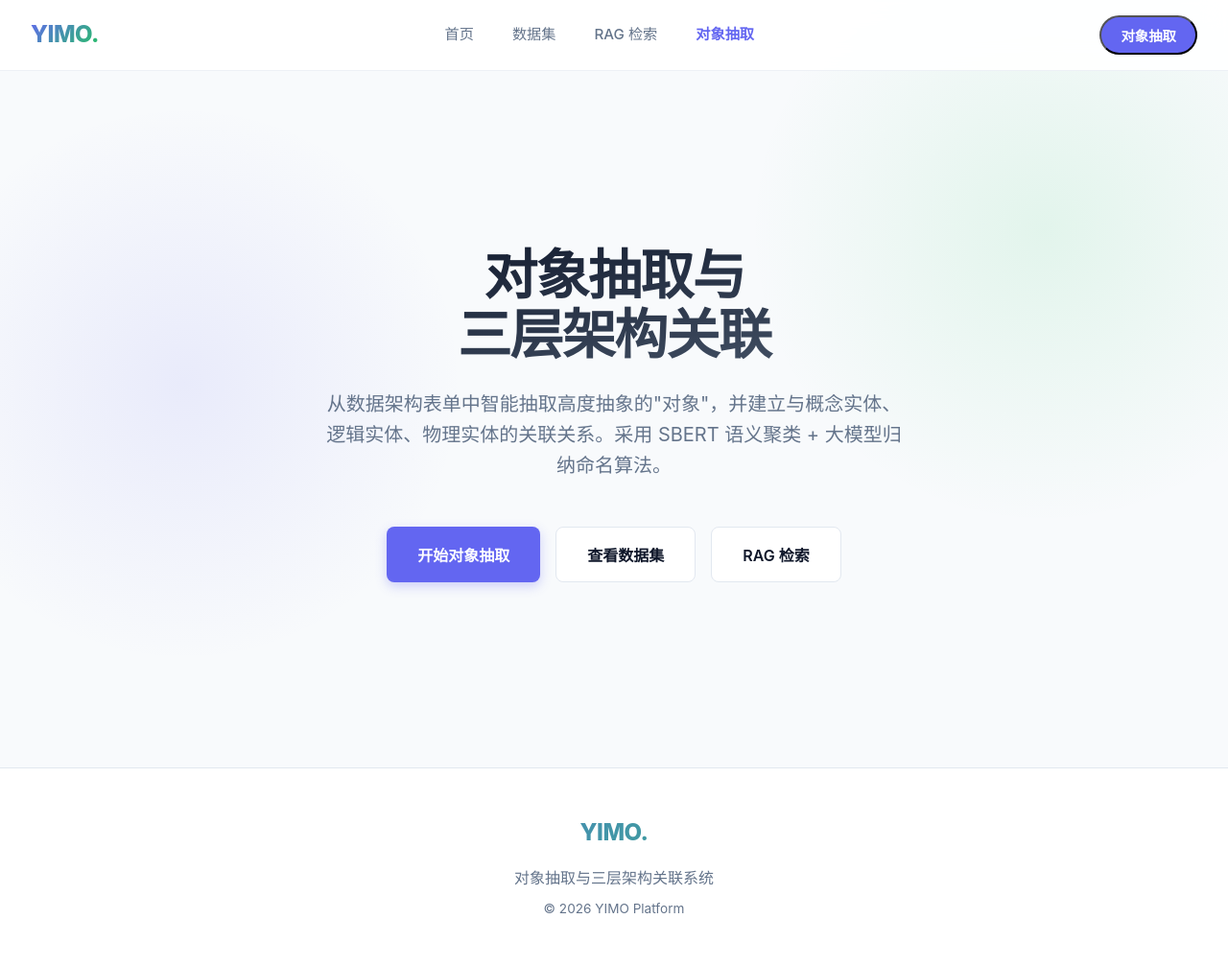
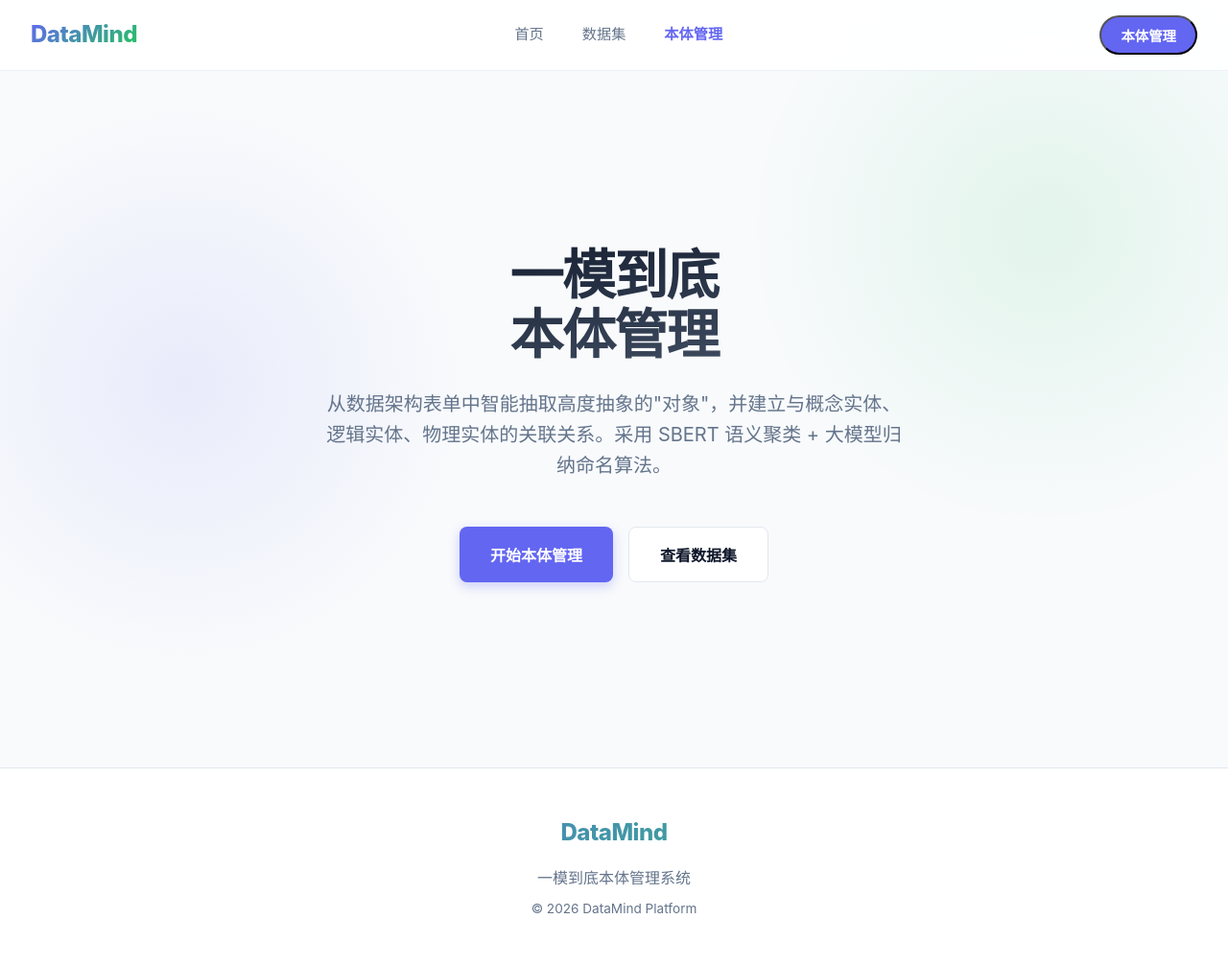
Before and after one commit to qqyjx/YIMO, a Flask app: page / in a window 1280 px wide. Shown: the whole page at 96% size. Run offline with Flask 3, Linux system fonts and the light colour scheme; data that the repository does not hold is empty.

Commit message:
feat: 前端重构 - DataMind品牌、域选择、去RAG
- Logo 改为 DataMind
- 标题改为 '一模到底本体管理'
- 移除 RAG 检索功能
- 添加数据域多选功能（输配电/计划财务）
- 添加 /api/domains 端点获取可用域列表
- run-extraction API 支持 domains 参数
- 保持 10.0.html 界面风格

Co-Authored-By: Claude Opus 4.5 <noreply@anthropic.com>

```diff
--- a/webapp/app.py
+++ b/webapp/app.py
@@ -191,6 +191,29 @@ def home():
 def health():
     return jsonify({"status": "ok", "faiss": bool(faiss is not None)})
 
+
+@app.route('/api/domains')
+def api_domains():
+    """获取可用的数据域列表"""
+    from pathlib import Path
+    data_dir = Path(__file__).parent.parent / "DATA"
+    domain_names = {
+        "shupeidian": "输配电",
+        "jicai": "计划财务",
+        "yingxiao": "营销",
+        "caiwu": "财务",
+        "renliziyuan": "人力资源",
+    }
+    domains = []
+    if data_dir.exists():
+        for d in sorted(data_dir.iterdir()):
+            if d.is_dir() and not d.name.startswith('.'):
+                domains.append({
+                    "code": d.name,
+                    "name": domain_names.get(d.name, d.name)
+                })
+    return jsonify(domains)
+
 @app.route('/extraction')
 def extraction_page():
     """对象抽取与三层架构关联页面"""
--- a/webapp/templates/10.0.html
+++ b/webapp/templates/10.0.html
@@ -3,7 +3,7 @@
 <head>
     <meta charset="UTF-8">
     <meta name="viewport" content="width=device-width, initial-scale=1.0">
-    <title>YIMO | 对象抽取与三层架构关联</title>
+    <title>DataMind | 一模到底本体管理</title>
     <style>
         /* --- Global Variables & Reset --- */
         :root {
@@ -415,35 +415,33 @@
     <!-- Navigation -->
     <header>
         <nav>
-            <div class="logo">YIMO.</div>
+            <div class="logo">DataMind</div>
             <div class="nav-links">
                 <a href="#" onclick="window.scrollTo(0,0)">首页</a>
                 <a href="#" onclick="openModal('modal-datasets')">数据集</a>
-                <a href="#" onclick="openModal('modal-rag')">RAG 检索</a>
-                <a href="#" onclick="openModal('modal-extraction')" style="color:var(--primary); font-weight:600;">对象抽取</a>
+                <a href="#" onclick="openModal('modal-extraction')" style="color:var(--primary); font-weight:600;">本体管理</a>
             </div>
-            <button class="btn-nav" onclick="openModal('modal-extraction')">对象抽取</button>
+            <button class="btn-nav" onclick="openModal('modal-extraction')">本体管理</button>
         </nav>
     </header>
 
     <!-- Hero Section -->
     <section class="hero">
         <div class="hero-content">
-            <h1>对象抽取与<br>三层架构关联</h1>
+            <h1>一模到底<br>本体管理</h1>
             <p>从数据架构表单中智能抽取高度抽象的"对象"，并建立与概念实体、逻辑实体、物理实体的关联关系。采用 SBERT 语义聚类 + 大模型归纳命名算法。</p>
             <div class="hero-btns">
-                <button class="btn-hero btn-primary" onclick="openModal('modal-extraction')">开始对象抽取</button>
+                <button class="btn-hero btn-primary" onclick="openModal('modal-extraction')">开始本体管理</button>
                 <button class="btn-hero btn-secondary" onclick="openModal('modal-datasets')">查看数据集</button>
-                <button class="btn-hero btn-secondary" onclick="openModal('modal-rag')">RAG 检索</button>
             </div>
         </div>
     </section>
 
     <!-- Footer -->
     <footer>
-        <div class="logo" style="margin-bottom: 1rem;">YIMO.</div>
-        <p style="color:var(--text-muted);">对象抽取与三层架构关联系统</p>
-        <p style="margin-top:0.5rem; font-size:0.85rem; color:var(--text-muted);">&copy; 2026 YIMO Platform</p>
+        <div class="logo" style="margin-bottom: 1rem;">DataMind</div>
+        <p style="color:var(--text-muted);">一模到底本体管理系统</p>
+        <p style="margin-top:0.5rem; font-size:0.85rem; color:var(--text-muted);">&copy; 2026 DataMind Platform</p>
     </footer>
 
     <!-- Modals -->
@@ -476,51 +474,11 @@
         </div>
     </div>
 
-    <!-- RAG Modal -->
-    <div id="modal-rag" class="modal-overlay" onclick="closeModal(event, 'modal-rag')">
-        <div class="modal-card" style="max-width:900px;">
-            <div class="modal-header">
-                <h2>RAG 智能检索</h2>
-                <button class="close-btn" onclick="closeModal(null, 'modal-rag')">&times;</button>
-            </div>
-            <div class="modal-body" style="padding:1.5rem;">
-                <div class="grid-2">
-                    <div>
-                        <div class="form-group">
-                            <label>选择数据集</label>
-                            <select id="dsid" class="form-control">
-                                {% for row in stats %}
-                                <option value="{{ row.id }}">[{{ row.id }}] {{ row.name }}</option>
-                                {% endfor %}
-                            </select>
-                        </div>
-                        <div class="form-group">
-                            <label>问题</label>
-                            <input id="rag_q" type="text" class="form-control" placeholder="例如：字段 X 的含义？" />
-                        </div>
-                        <button class="btn-hero btn-primary" style="width:100%" onclick="doRag()">提交查询</button>
-                        <div id="rag_dbg" style="margin-top:1rem; color:var(--text-muted); font-size:0.85rem;">就绪</div>
-                    </div>
-                    <div>
-                        <div class="form-group">
-                            <label>检索上下文</label>
-                            <div id="rag_ctx" class="result-box" style="height:120px; overflow-y:auto;">(暂无)</div>
-                        </div>
-                        <div class="form-group">
-                            <label>LLM 回答</label>
-                            <div id="rag_ans" class="result-box" style="height:120px; overflow-y:auto;">(暂无)</div>
-                        </div>
-                    </div>
-                </div>
-            </div>
-        </div>
-    </div>
-
     <!-- Object Extraction Modal -->
     <div id="modal-extraction" class="modal-overlay" onclick="closeModal(event, 'modal-extraction')">
         <div class="modal-card">
             <div class="modal-header">
-                <h2>对象抽取与三层架构关联</h2>
+                <h2>一模到底本体管理</h2>
                 <button class="close-btn" onclick="closeModal(null, 'modal-extraction')">&times;</button>
             </div>
             <div class="modal-body">
@@ -557,6 +515,23 @@
                     <div class="stats-card" style="background:linear-gradient(135deg, var(--physical-color), #fbbf24); color:white;">
                         <div class="stats-value" id="stat-physical">-</div>
                         <div class="stats-label" style="color:rgba(255,255,255,0.8);">物理实体</div>
+                    </div>
+                </div>
+
+                <!-- 域选择 -->
+                <div style="padding:1rem 1.5rem; background:#f8fafc; border-bottom:1px solid var(--border);">
+                    <div style="display:flex; align-items:center; gap:1rem; flex-wrap:wrap;">
+                        <span style="font-weight:500; color:var(--text-main);">选择数据域：</span>
+                        <div id="domainCheckboxes" style="display:flex; gap:1rem; flex-wrap:wrap;">
+                            <label style="display:flex; align-items:center; gap:0.3rem; cursor:pointer;">
+                                <input type="checkbox" class="domain-checkbox" value="shupeidian" checked>
+                                <span>输配电</span>
+                            </label>
+                            <label style="display:flex; align-items:center; gap:0.3rem; cursor:pointer;">
+                                <input type="checkbox" class="domain-checkbox" value="jicai">
+                                <span>计划财务</span>
+                            </label>
+                        </div>
                     </div>
                 </div>
 
@@ -599,11 +574,31 @@
     </div>
 
     <script>
+        // 加载域列表
+        async function loadDomains() {
+            try {
+                const resp = await fetch('/api/domains');
+                const domains = await resp.json();
+                const container = document.getElementById('domainCheckboxes');
+                if (domains.length > 0) {
+                    container.innerHTML = domains.map((d, i) => `
+                        <label style="display:flex; align-items:center; gap:0.3rem; cursor:pointer;">
+                            <input type="checkbox" class="domain-checkbox" value="${d.code}" ${i === 0 ? 'checked' : ''}>
+                            <span>${d.name}</span>
+                        </label>
+                    `).join('');
+                }
+            } catch(e) {
+                console.log('使用默认域列表');
+            }
+        }
+
         // Modal Logic
         function openModal(id) {
             document.getElementById(id).classList.add('active');
             document.body.style.overflow = 'hidden';
             if (id === 'modal-extraction') {
+                loadDomains();
                 loadExtractedObjects();
             }
         }
@@ -736,8 +731,20 @@
             }
         }
 
+        function getSelectedDomains() {
+            const checkboxes = document.querySelectorAll('.domain-checkbox:checked');
+            return Array.from(checkboxes).map(cb => cb.value);
+        }
+
         async function runExtraction() {
             const btn = document.getElementById('btn-extract');
+            const domains = getSelectedDomains();
+
+            if (domains.length === 0) {
+                alert('请至少选择一个数据域');
+                return;
+            }
+
             btn.disabled = true;
             btn.textContent = '抽取中...';
 
@@ -745,7 +752,7 @@
                 const resp = await fetch('/api/olm/run-extraction', {
                     method: 'POST',
                     headers: { 'Content-Type': 'application/json' },
-                    body: JSON.stringify({ use_llm: false, target_clusters: 15 })
+                    body: JSON.stringify({ use_llm: false, target_clusters: 15, domains: domains })
                 });
                 const data = await resp.json();
 
@@ -777,36 +784,6 @@
             }
         }
 
-        // ============ RAG ============
-        async function doRag() {
-            const dsid = document.getElementById('dsid').value;
-            const q = document.getElementById('rag_q').value.trim();
-            if (!q) { alert('请输入问题'); return; }
-
-            const dbg = document.getElementById('rag_dbg');
-            dbg.textContent = '搜索中...';
-
-            try {
-                const resp = await fetch('/rag/query', {
-                    method: 'POST',
-                    headers: { 'Content-Type': 'application/json' },
-                    body: JSON.stringify({ dataset_id: Number(dsid), query: q })
-                });
-                const data = await resp.json();
-                if (data.error) {
-                    dbg.textContent = '错误: ' + data.error;
-                    return;
-                }
-                document.getElementById('rag_ctx').textContent = (data.retrieved || []).join('\n\n');
-                const llm = data.llm || {};
-                let text = '';
-                try { text = llm.choices[0].message.content; } catch(e) { text = JSON.stringify(llm, null, 2); }
-                document.getElementById('rag_ans').textContent = text;
-                dbg.textContent = '成功';
-            } catch(err) {
-                dbg.textContent = '异常: ' + err;
-            }
-        }
     </script>
 </body>
 </html>
--- a/webapp/templates/home.html
+++ b/webapp/templates/home.html
@@ -2,7 +2,7 @@
 <html lang="zh-CN">
 <head>
   <meta charset="utf-8" />
-  <title>EAV 语义库概览</title>
+  <title>DataMind 一模到底本体管理</title>
   <style>
     body { font-family: Arial, sans-serif; margin: 1.5rem; }
     table { border-collapse: collapse; width: 100%; }
@@ -20,7 +20,7 @@
   </style>
 </head>
 <body>
-<h1>EAV 语义库概览</h1>
+<h1>DataMind 一模到底本体管理系统</h1>
 <table>
   <thead>
     <tr><th>ID</th><th>Name</th><th>Source File</th><th>Canon Rows</th><th>Mapping Rows</th></tr>
```
Also changed, not shown: webapp/olm_api.py (+35 -13 lines), webapp/templates/object_extraction.html (+51 -3 lines).
